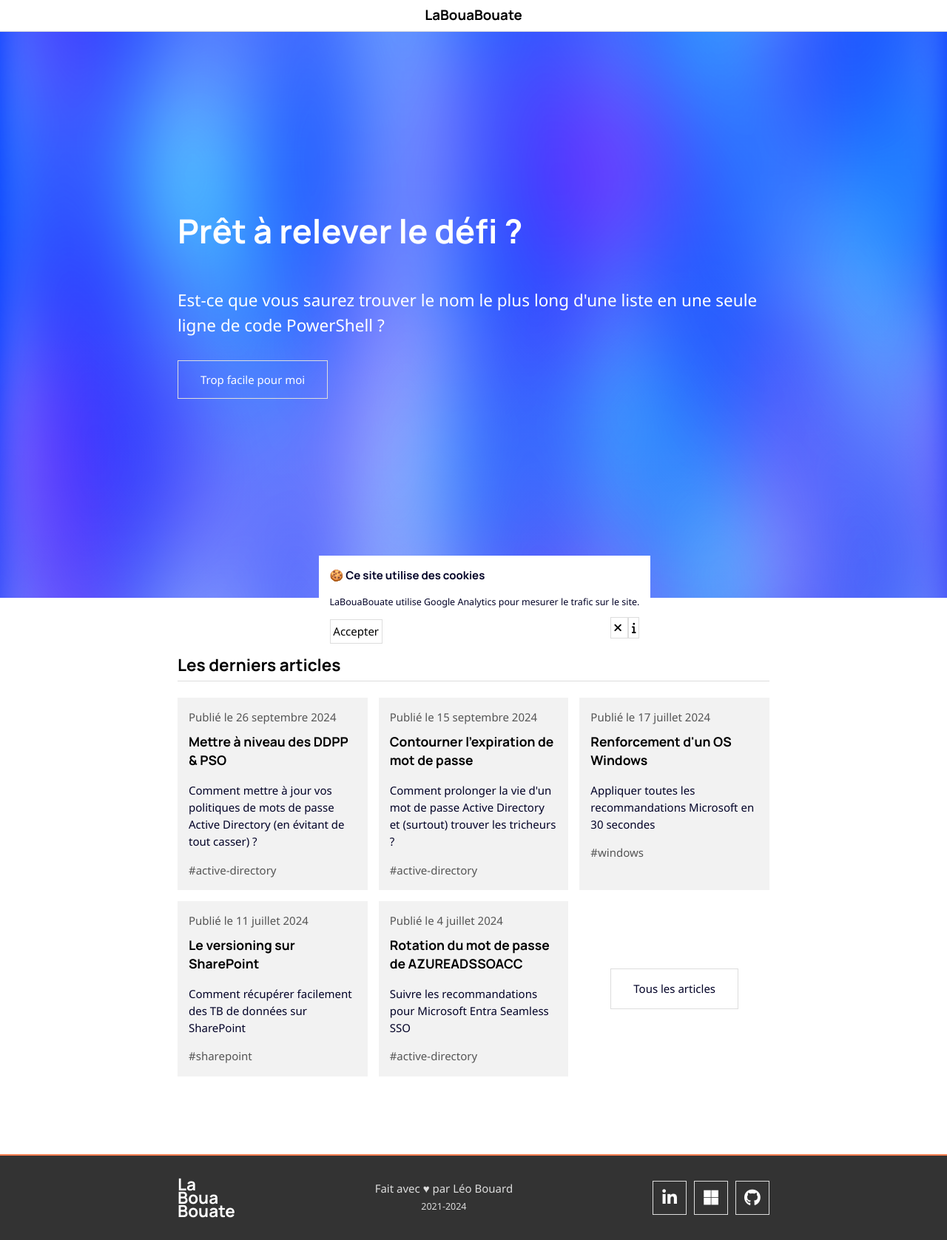
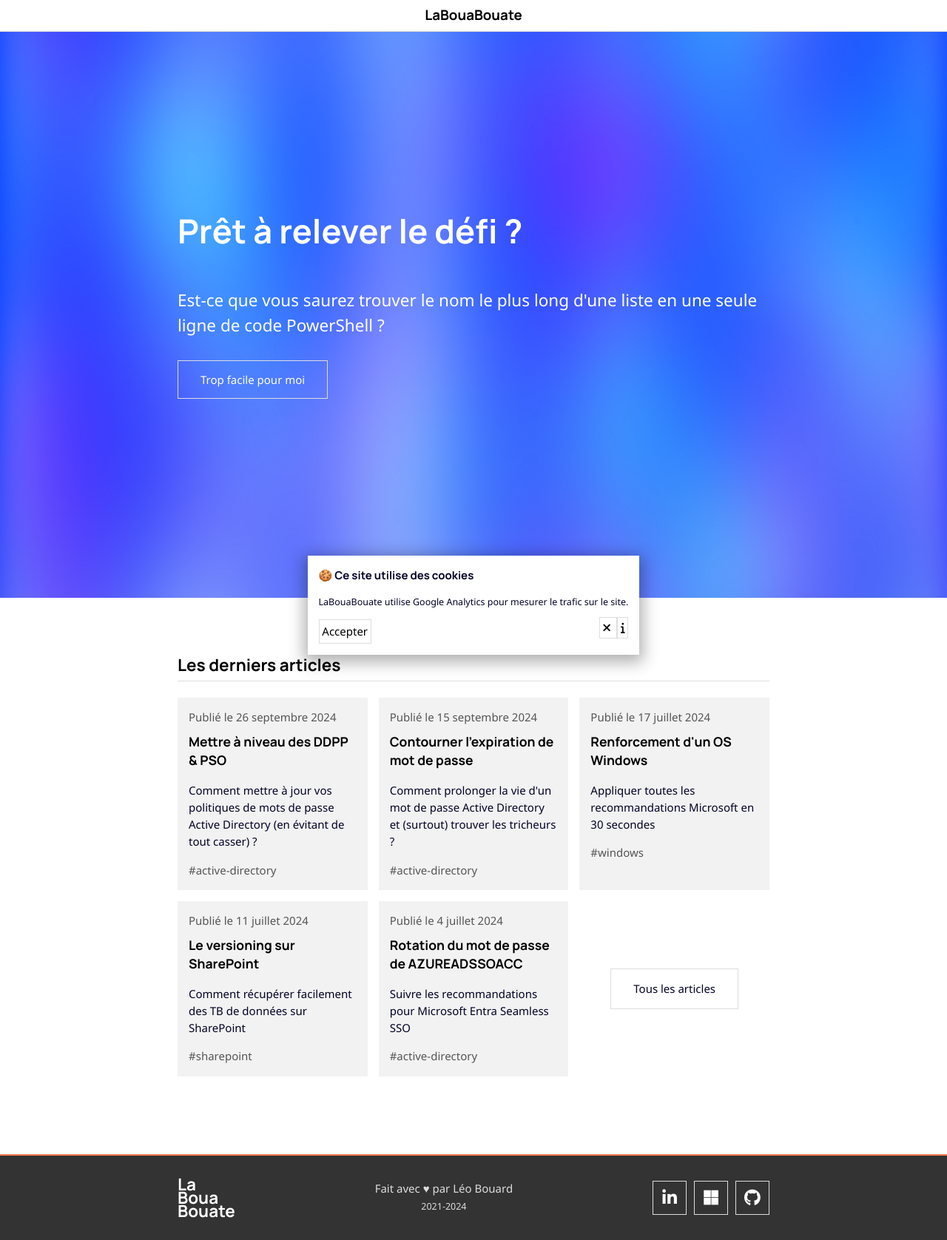
Before and after one commit to leobouard/leobouard.github.io, a Jekyll site: the page built from _pages/index.html, in a window 1280 px wide. Shown: the whole page at 74% size. Built offline with Jekyll 4.4.1, drawn with Linux system fonts in a browser that asks for light colours; nearby versions of some CDN libraries; some web fonts are replaced.

Commit message:
Update cookies.scss

```diff
--- a/_sass/cookies.scss
+++ b/_sass/cookies.scss
@@ -2,14 +2,17 @@ div.cookies-container {
     display: none;
     position: fixed;
     justify-content: center;
-    width: 100%;
     padding: 1em;
     bottom: 0;
+    width: -moz-available;
+    width: -webkit-fill-available;
+    width: fill-available;
 }
 
 div.cookies {
     background: #fff;
     padding: 1em;
+    box-shadow: 0px 5px 20px 5px #00000050;
 }
 
 div.cookies span {
```
